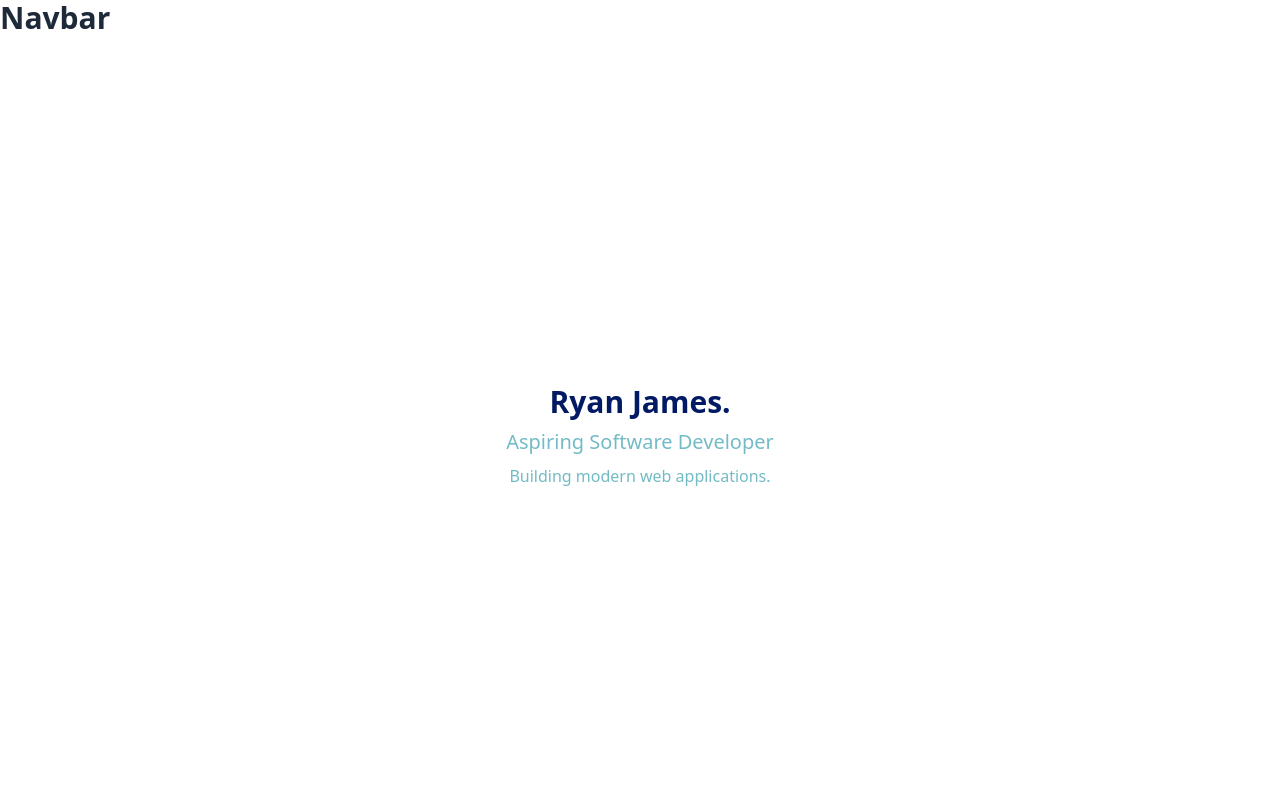
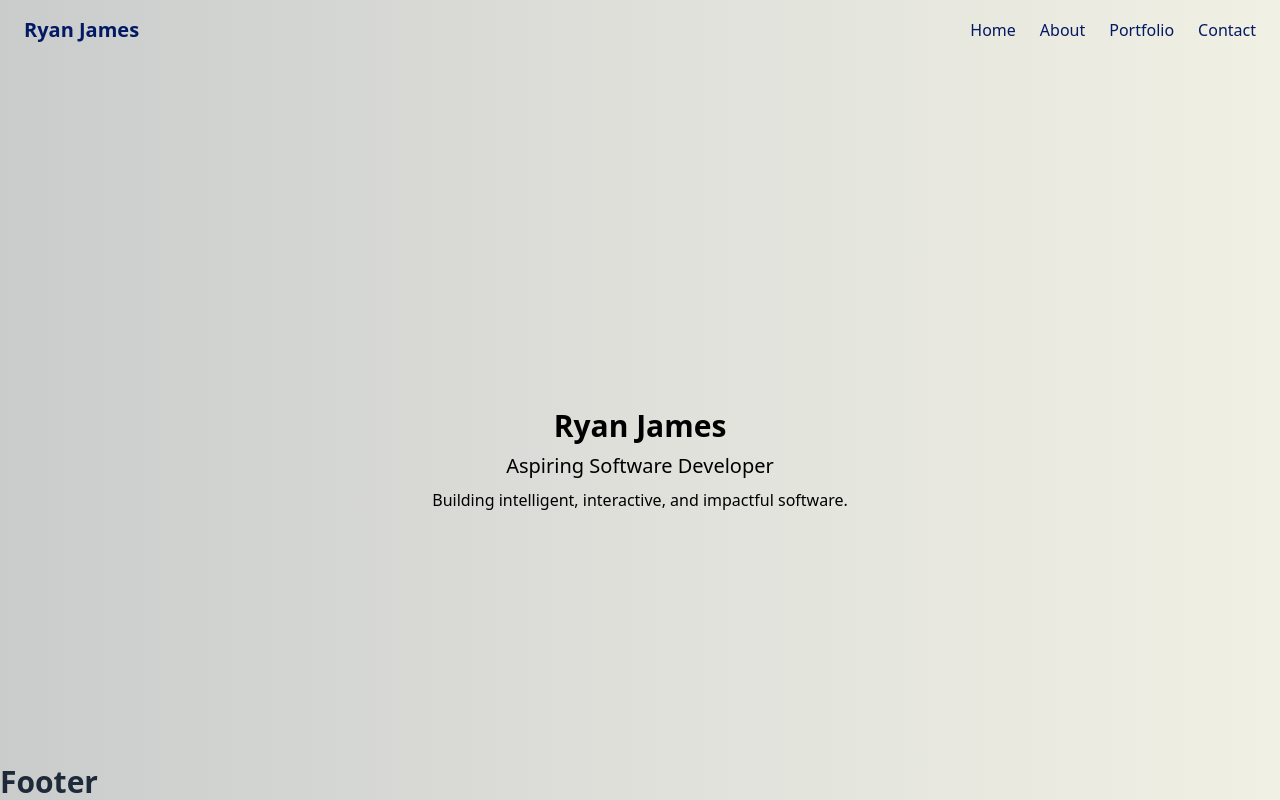
Before and after one commit to RjSup/Ryan-James, a React (Vite) app: page /#/ in a window 1280 px wide. Shown: the top 800 px of the page. Built offline with nearby package versions, Linux system fonts and the light colour scheme.

Commit message:
so good so far - navigation - theme etc

```diff
--- a/src/App.tsx
+++ b/src/App.tsx
@@ -13,21 +13,19 @@ export default function App() {
         <Route
           path="/"
           element={
-            <main >
+            <main className="h-screen w-full bg-gradient-to-r from-[#CACCCC] via-[#DFE0DA] to-[#F0F0E4] flex flex-col">
               {/* Navigation bar*/}
               <NavBar />
+                <div className="h-screen flex-1 overflow-y-scroll snap-y snap-mandatory scroll-smooth">
                   {/* Hero section */}
                   <Landing />
-
                   {/* About section */}
                   <About />
-
                   {/* Portfolio section */}
                   <Portfolio />
-
                   {/* Contact section */}
                   <Contact />
-
+                </div>
               {/* Footer */}
               <Footer />
             </main>
--- a/src/sections/About.tsx
+++ b/src/sections/About.tsx
@@ -1,7 +1,7 @@
 export default function About() {
   return (
-    <div className="w-full h-screen flex flex-col justify-center items-center p-6 snap-start">
-      <h1 className="text-3xl font-bold text-gray-800">About</h1>
+    <div id="about" className="w-full h-screen flex flex-col justify-center items-center p-6 snap-start">
+      <h1 className="text-3xl font-bold text-gray-800">About Me</h1>
     </div>
   );
 }
--- a/src/sections/Contact.tsx
+++ b/src/sections/Contact.tsx
@@ -1,6 +1,6 @@
 export default function Contact() {
   return (
-    <div className="w-full h-screen flex flex-col justify-center items-center p-6 snap-start">
+    <div id="contact" className="w-full h-screen flex flex-col justify-center items-center p-6 snap-start">
       <h1 className="text-3xl font-bold text-gray-800">Contact me</h1>
     </div>
   );
--- a/src/sections/Landing.tsx
+++ b/src/sections/Landing.tsx
@@ -1,11 +1,11 @@
 export default function Landing() {
   return (
-    <div className="w-full h-screen flex flex-col justify-center items-center p-6 snap-start">
-      <h1 className="text-3xl font-bold text-[#021963]">Ryan James.</h1>
-      <h2 className="text-xl text-[#73bbc5] mt-2">
+    <div id="landing" className="w-full h-screen flex flex-col justify-center items-center p-6 snap-start">
+      <h1 className="text-3xl font-bold text-black">Ryan James</h1>
+      <h2 className="text-xl text-black mt-2">
         Aspiring Software Developer
       </h2>
-      <p className="text-[#73bbc5] mt-2">Building modern web applications.</p>
+      <p className="text-black mt-2">Building intelligent, interactive, and impactful software.</p>
     </div>
   );
 }
--- a/src/sections/NavBar.tsx
+++ b/src/sections/NavBar.tsx
@@ -1,7 +1,50 @@
 export default function NavBar() {
+  const handleNavClick = (sectionId: string): void => {
+    const element = document.getElementById(sectionId);
+    if (element) {
+      element.scrollIntoView({ behavior: 'smooth', block: 'start' });
+    }
+  };
+
   return (
-    <div>
-      <h1 className="text-3xl font-bold text-gray-800">Navbar</h1>
-    </div>
+    <nav className="w-full sticky top-0 z-5 bg-opacity-80">
+      <div className="max-w-7xl mx-auto px-6 py-4 flex justify-between items-center">
+        <div className="text-xl font-bold text-[#021963]">Ryan James</div>
+        <ul className="flex space-x-6 text-[#021963] font-medium">
+          <li>
+            <button
+              onClick={() => handleNavClick('landing')}
+              className="hover:text-[#73bbc5] transition-colors duration-200"
+            >
+              Home
+            </button>
+          </li>
+          <li>
+            <button
+              onClick={() => handleNavClick('about')}
+              className="hover:text-[#73bbc5] transition-colors duration-200"
+            >
+              About
+            </button>
+          </li>
+          <li>
+            <button
+              onClick={() => handleNavClick('portfolio')}
+              className="hover:text-[#73bbc5] transition-colors duration-200"
+            >
+              Portfolio
+            </button>
+          </li>
+          <li>
+            <button
+              onClick={() => handleNavClick('contact')}
+              className="hover:text-[#73bbc5] transition-colors duration-200"
+            >
+              Contact
+            </button>
+          </li>
+        </ul>
+      </div>
+    </nav>
   );
 }
--- a/src/sections/Portfolio.tsx
+++ b/src/sections/Portfolio.tsx
@@ -1,6 +1,6 @@
 export default function Portfolio() {
   return (
-    <div className="w-full h-screen flex flex-col justify-center items-center p-6 snap-start">
+    <div id="portfolio" className="w-full h-screen flex flex-col justify-center items-center p-6 snap-start">
       <h1 className="text-3xl font-bold text-gray-800">Projects</h1>
     </div>
   );
```
Lines whose indentation alone changed are shown as unchanged.
